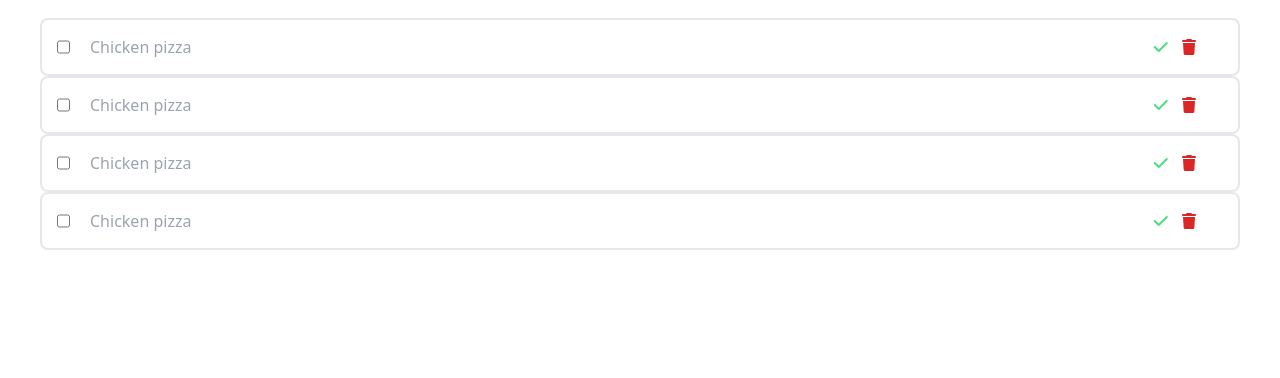
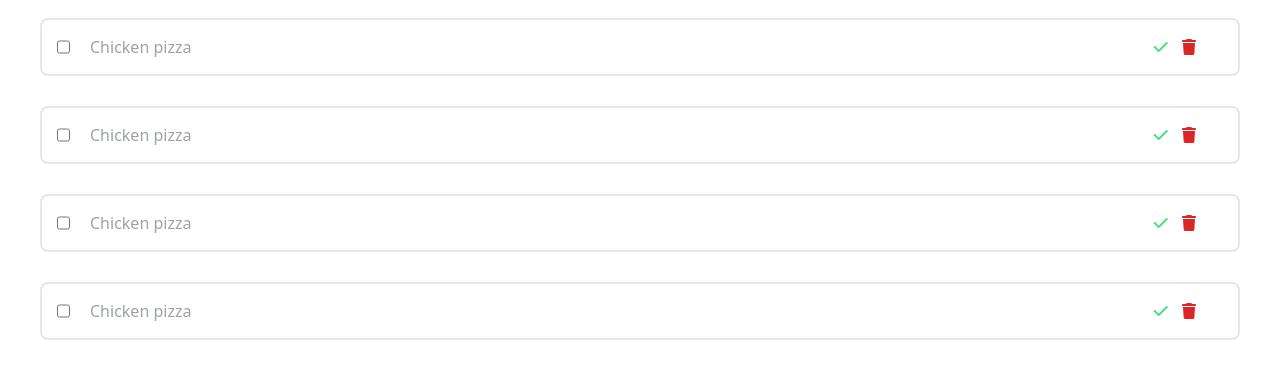
Before and after one commit to Ofallbrains/Tailwind-css-projects, a website: page Html/UI design task/index.html in a window 1280 px wide. Shown: the part 122-500 px from the top of the page. Drawn offline with Linux system fonts and the light colour scheme.

Commit message:
Tailwind css

```diff
--- a/Html/UI design task/index.html
+++ b/Html/UI design task/index.html
@@ -5,6 +5,7 @@
     <meta charset="UTF-8">
     <meta name="viewport" content="width=device-width, initial-scale=1.0">
     <script src="https://kit.fontawesome.com/b709f895a1.js" crossorigin="anonymous"></script>
+    <link rel="stylesheet" href="main.html">
     <link href="../../src/output.css" rel="stylesheet">
     <title>UI design task</title>
 </head>
@@ -15,11 +16,13 @@
     <nav class="flex justify-between bg-blue-950">
         <img src="logo.png" class="h-[100px] ml-10">
         <div>
+
             <button class="flex gap-8 bg-orange-600 mr-8 p-[10px] mt-[28px] rounded-md">
-                <i class="fa-solid fa-plus text-[25px]"></i>
+                <a href="#main"><i class="fa-solid fa-plus text-[25px]"></i></a>
                 <p class="text-[18px] text-white">Add todo</p>
             </button>
         </div>
+
     </nav>
 
     <main class="p-[40px]">
@@ -34,7 +37,7 @@
             </div>
 
         </div>
-        <div class="flex border-2 w-full p-[15px] rounded-lg">
+        <div class="flex border-2 w-full p-[15px] rounded-lg mt-[30px]">
             <input type="checkbox">
             <input type="chicken" placeholder="Chicken pizza" class="pl-[20px]">
             <div class="absolute right-11 mr-[40px] ">
@@ -46,18 +49,7 @@
             </div>
 
         </div>
-        <div class="flex border-2 w-full p-[15px] rounded-lg">
-            <input type="checkbox">
-            <input type="chicken" placeholder="Chicken pizza" class="pl-[20px] text-black">
-            <div class="absolute right-11 mr-[40px] ">
-                <button>
-                    <i class="fa-solid fa-check text-green-400 pr-[10px]"> </i>
-                    <i class="fa-solid fa-trash text-red-600"></i> <br>
-                </button>
-            </div>
-
-        </div>
-        <div class="flex border-2 w-full p-[15px] rounded-lg">
+        <div class="flex border-2 w-full p-[15px] rounded-lg mt-[30px]">
             <input type="checkbox">
             <input type="chicken" placeholder="Chicken pizza" class="pl-[20px]">
             <div class="absolute right-11 mr-[40px] ">
@@ -68,9 +60,20 @@
             </div>
 
         </div>
+        <div class="flex border-2 w-full p-[15px] rounded-lg mt-[30px]">
+            <input type="checkbox" class="bg-gray-500">
+            <input type="chicken" placeholder="Chicken pizza" class="pl-[20px]">
+            <div class="absolute right-11 mr-[40px]">
+                <button>
+                    <i class="fa-solid fa-check text-green-400 pr-[10px]"> </i>
+                    <i class="fa-solid fa-trash text-red-600"></i> <br>
+                </button>
+            </div>
+
+        </div>
 
     </main>
-    <link rel="stylesheet" href="main.html">
+
 
 </body>
 
--- a/Html/UI design task/main.html
+++ b/Html/UI design task/main.html
@@ -9,7 +9,7 @@
     <title>Document</title>
 </head>
 
-<body>
+<body id="main">
     <nav class="flex justify-between bg-blue-950">
         <img src="logo.png" class="h-[100px] ml-10">
         <div>
```
Also changed, not shown: Html/house template/index.html (+2 -2 lines), src/output.css.
